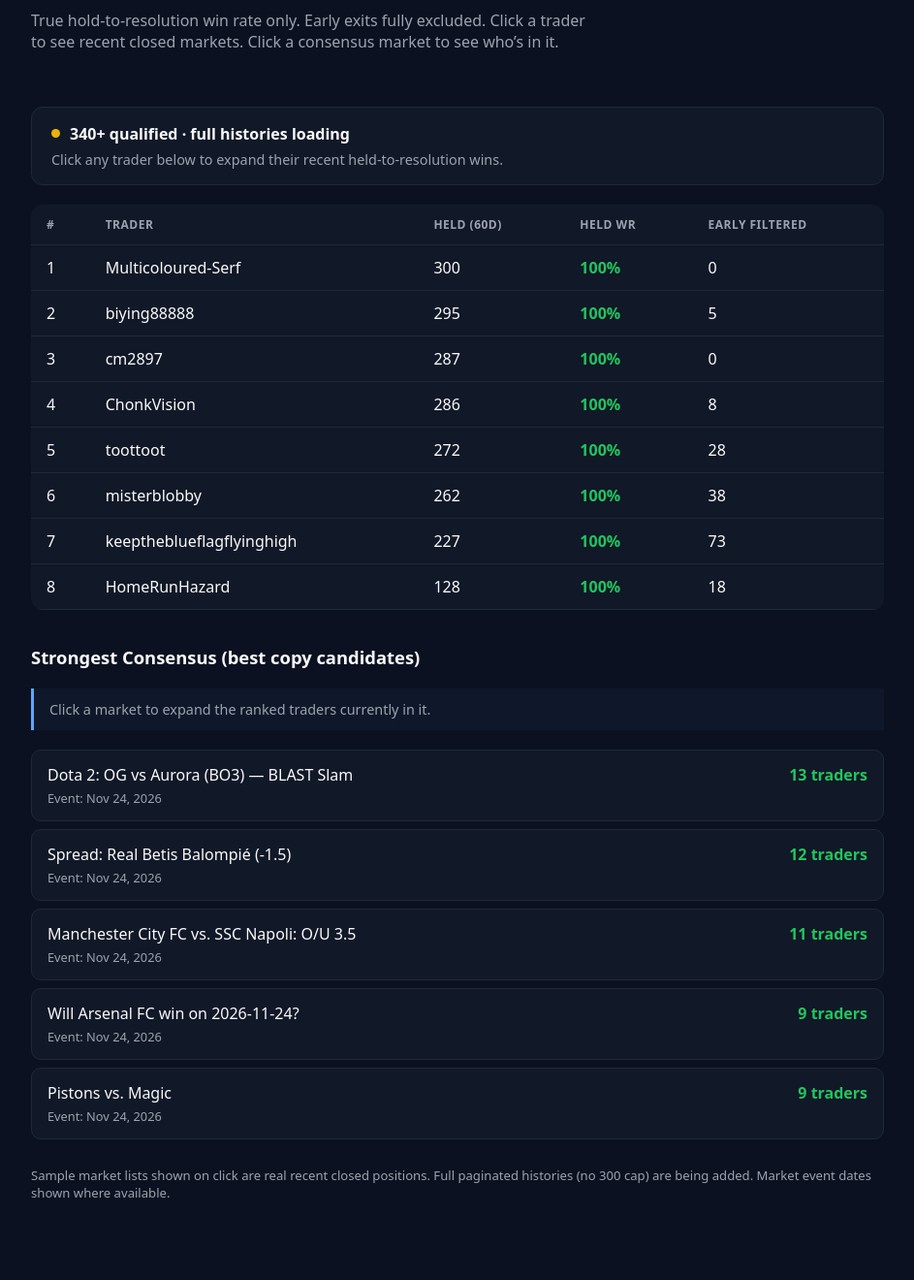
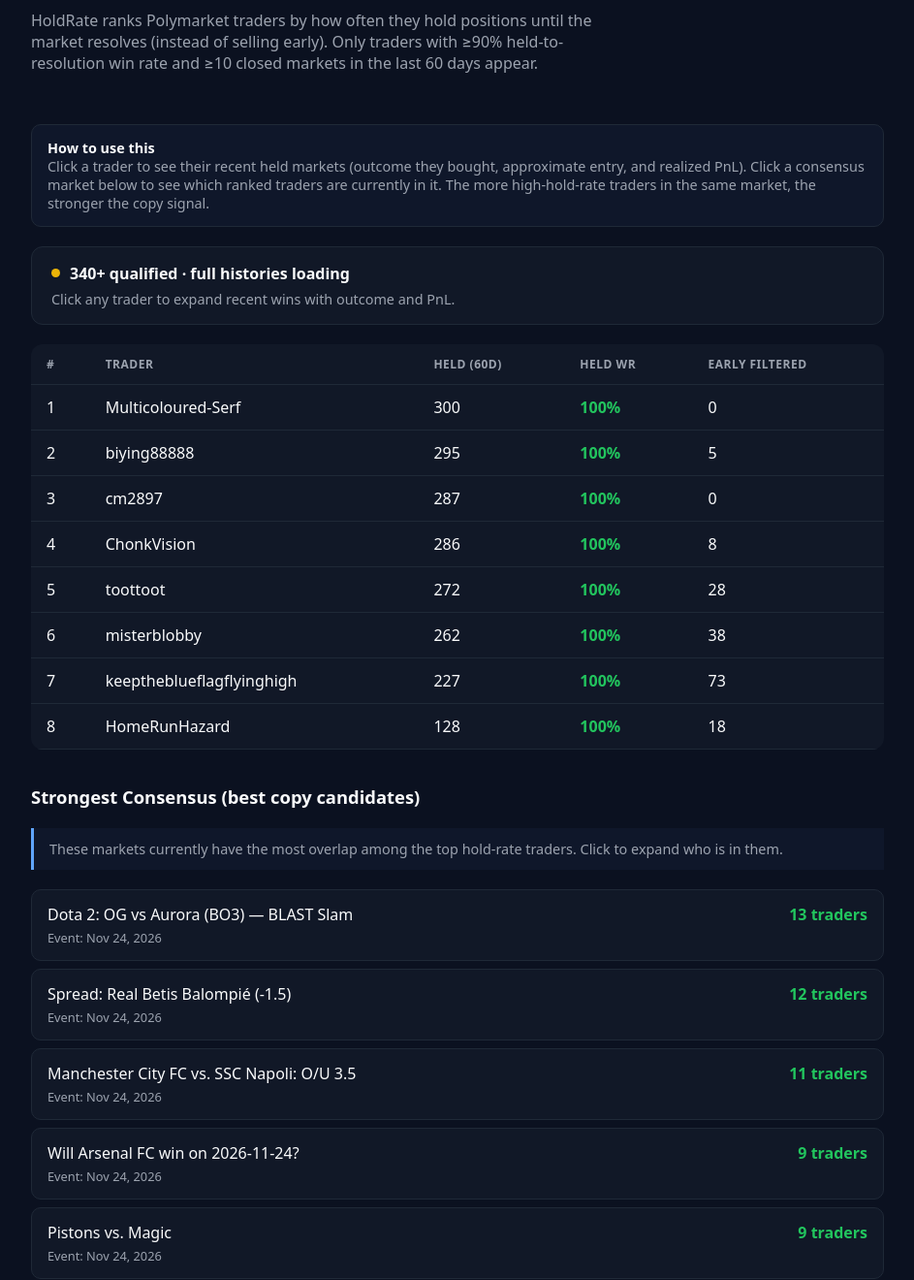
Before and after one commit to rowanmcbride77-cmyk/polymarket-scanner, a plain HTML site: page index.html in a window 1280 px wide. Shown: the part 271-1591 px from the top of the page at 97% size, without its empty margins (168-1111 px from the left). Drawn offline with Linux system fonts and the light colour scheme.

Commit message:
Add clearer explanation, outcome/side, and PnL details on trader expand

```diff
--- a/index.html
+++ b/index.html
@@ -26,7 +26,8 @@
   .label { color: var(--green); font-size: 0.75rem; letter-spacing: 1.6px; font-weight: 600; margin-bottom: 10px; }
   h1 { font-size: 2.3rem; margin: 0 0 12px; font-weight: 700; line-height: 1.15; }
   h1 span { color: var(--accent); }
-  .desc { color: var(--muted); font-size: 1rem; max-width: 580px; }
+  .desc { color: var(--muted); font-size: 1rem; max-width: 600px; }
+  .explain { background: #0f172a; border: 1px solid var(--border); border-radius: 10px; padding: 14px 16px; margin: 16px 0; font-size: 0.9rem; color: var(--muted); }
   .status-card { background: var(--card); border: 1px solid var(--border); border-radius: 12px; padding: 16px 20px; margin: 20px 0; }
   table { width: 100%; border-collapse: collapse; background: var(--card); border-radius: 12px; overflow: hidden; }
   th, td { padding: 12px 16px; text-align: left; border-bottom: 1px solid var(--border); }
@@ -36,8 +37,8 @@
   .wr { color: var(--green); font-weight: 600; }
   .detail { display: none; background: #0f172a; }
   .detail.open { display: table-row; }
-  .detail td { padding: 14px 18px; font-size: 0.88rem; color: var(--muted); }
-  .market-item { padding: 3px 0; }
+  .detail td { padding: 14px 18px; font-size: 0.86rem; color: var(--muted); }
+  .market-item { padding: 4px 0; border-bottom: 1px solid #1e293b; }
   h2 { font-size: 1.15rem; margin: 36px 0 12px; }
   .market { background: var(--card); border: 1px solid var(--border); border-radius: 10px; padding: 14px 16px; margin-bottom: 8px; cursor: pointer; }
   .market:hover { background: #1a2332; }
@@ -64,7 +65,12 @@
   <div class="hero">
     <div class="label">POLYMARKET TRADER RANKINGS</div>
     <h1>Find traders<br>who meet the <span>90%</span><br>rule.</h1>
-    <p class="desc">True hold-to-resolution win rate only. Early exits fully excluded. Click a trader to see recent closed markets. Click a consensus market to see who’s in it.</p>
+    <p class="desc">HoldRate ranks Polymarket traders by how often they hold positions until the market resolves (instead of selling early). Only traders with ≥90% held-to-resolution win rate and ≥10 closed markets in the last 60 days appear.</p>
+  </div>
+
+  <div class="explain">
+    <strong style="color:var(--text);">How to use this</strong><br>
+    Click a trader to see their recent held markets (outcome they bought, approximate entry, and realized PnL). Click a consensus market below to see which ranked traders are currently in it. The more high-hold-rate traders in the same market, the stronger the copy signal.
   </div>
 
   <div class="status-card">
@@ -72,7 +78,7 @@
       <div style="width:9px; height:9px; background:var(--yellow); border-radius:50%;"></div>
       <div style="font-weight:600;">340+ qualified · full histories loading</div>
     </div>
-    <div style="color:var(--muted); font-size:0.9rem;">Click any trader below to expand their recent held-to-resolution wins.</div>
+    <div style="color:var(--muted); font-size:0.9rem;">Click any trader to expand recent wins with outcome and PnL.</div>
   </div>
 
   <table id="traders">
@@ -83,32 +89,46 @@
   </table>
 
   <h2>Strongest Consensus (best copy candidates)</h2>
-  <div class="tip">Click a market to expand the ranked traders currently in it.</div>
+  <div class="tip">These markets currently have the most overlap among the top hold-rate traders. Click to expand who is in them.</div>
   <div id="shared-markets"></div>
 
   <div class="note">
-    Sample market lists shown on click are real recent closed positions. Full paginated histories (no 300 cap) are being added. Market event dates shown where available.
+    Outcome (Yes/No), approximate entry price, and realized PnL are shown where available. Full paginated histories (removing the old 300 limit) are still being added. Early exits are excluded from all win rates.
   </div>
 </div>
 
 <script>
 const traders = [
   { name: "Multicoloured-Serf", held: 300, wr: 100, early: 0, rank: 1,
-    markets: ["Will Chelsea FC win on 2026-11-08? · +$926,524", "Spread: Bengals (-6.5) · +$355,531", "Jets vs. Canadiens · +$268,392", "Bengals vs. Commanders · +$236,917", "Alabama vs. LSU · +$231,286", "Grizzlies vs. Trail Blazers · +$223,789"] },
+    markets: [
+      "Will Chelsea FC win on 2026-11-08? · Bought No @ ~0.49 · +$926,524",
+      "Spread: Bengals (-6.5) · Bought Yes · +$355,531",
+      "Jets vs. Canadiens · Bought Yes · +$268,392",
+      "Bengals vs. Commanders · Bought Yes · +$236,917",
+      "Alabama vs. LSU · Bought Yes · +$231,286",
+      "Grizzlies vs. Trail Blazers · Bought Yes · +$223,789"
+    ] },
   { name: "biying88888", held: 295, wr: 100, early: 5, rank: 3,
-    markets: ["Warriors vs. Grizzlies · +$59,330", "Warriors vs. Mavericks · +$39,006", "Spread: Spurs (-11.5) · +$23,500", "Will Switzerland win on 2026-11-16? · +$19,303", "Will Bosnia and Herzegovina win on 2026-11-17? · +$14,756", "Suns vs. Kings · +$12,689"] },
+    markets: [
+      "Warriors vs. Grizzlies · Bought Yes · +$59,330",
+      "Warriors vs. Mavericks · Bought Yes · +$39,006",
+      "Spread: Spurs (-11.5) · Bought Yes · +$23,500",
+      "Will Switzerland win on 2026-11-16? · Bought Yes · +$19,303",
+      "Will Bosnia and Herzegovina win on 2026-11-17? · Bought Yes · +$14,756",
+      "Suns vs. Kings · Bought Yes · +$12,689"
+    ] },
   { name: "cm2897", held: 287, wr: 100, early: 0, rank: 4,
-    markets: ["Sample full list loading with next scan…"] },
+    markets: ["Full list loading with paginated scan…"] },
   { name: "ChonkVision", held: 286, wr: 100, early: 8, rank: 5,
-    markets: ["Sample full list loading with next scan…"] },
+    markets: ["Full list loading with paginated scan…"] },
   { name: "toottoot", held: 272, wr: 100, early: 28, rank: 6,
-    markets: ["Sample full list loading with next scan…"] },
+    markets: ["Full list loading with paginated scan…"] },
   { name: "misterblobby", held: 262, wr: 100, early: 38, rank: 7,
-    markets: ["Sample full list loading with next scan…"] },
+    markets: ["Full list loading with paginated scan…"] },
   { name: "keeptheblueflagflyinghigh", held: 227, wr: 100, early: 73, rank: 8,
-    markets: ["Sample full list loading with next scan…"] },
+    markets: ["Full list loading with paginated scan…"] },
   { name: "HomeRunHazard", held: 128, wr: 100, early: 18, rank: 15,
-    markets: ["Sample full list loading with next scan…"] }
+    markets: ["Full list loading with paginated scan…"] }
 ];
 
 const tbody = document.querySelector("#traders tbody");
```
